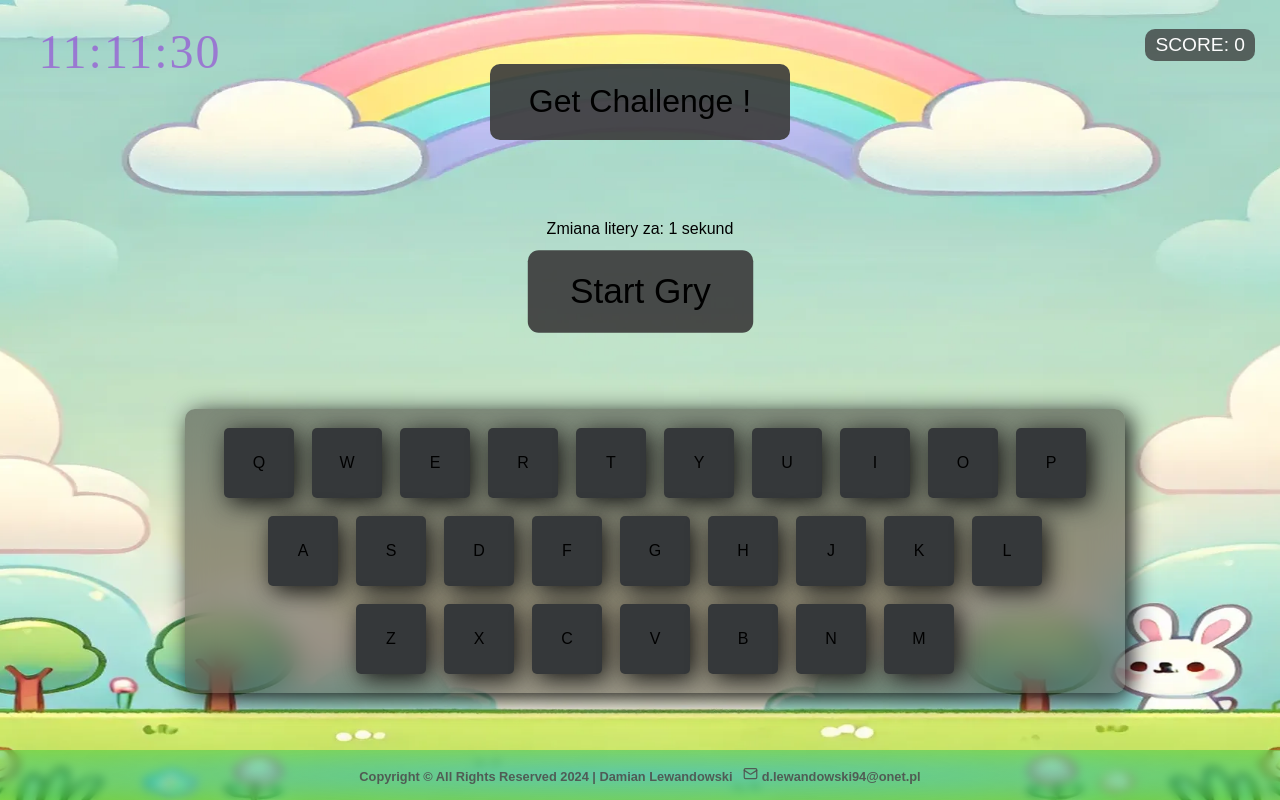
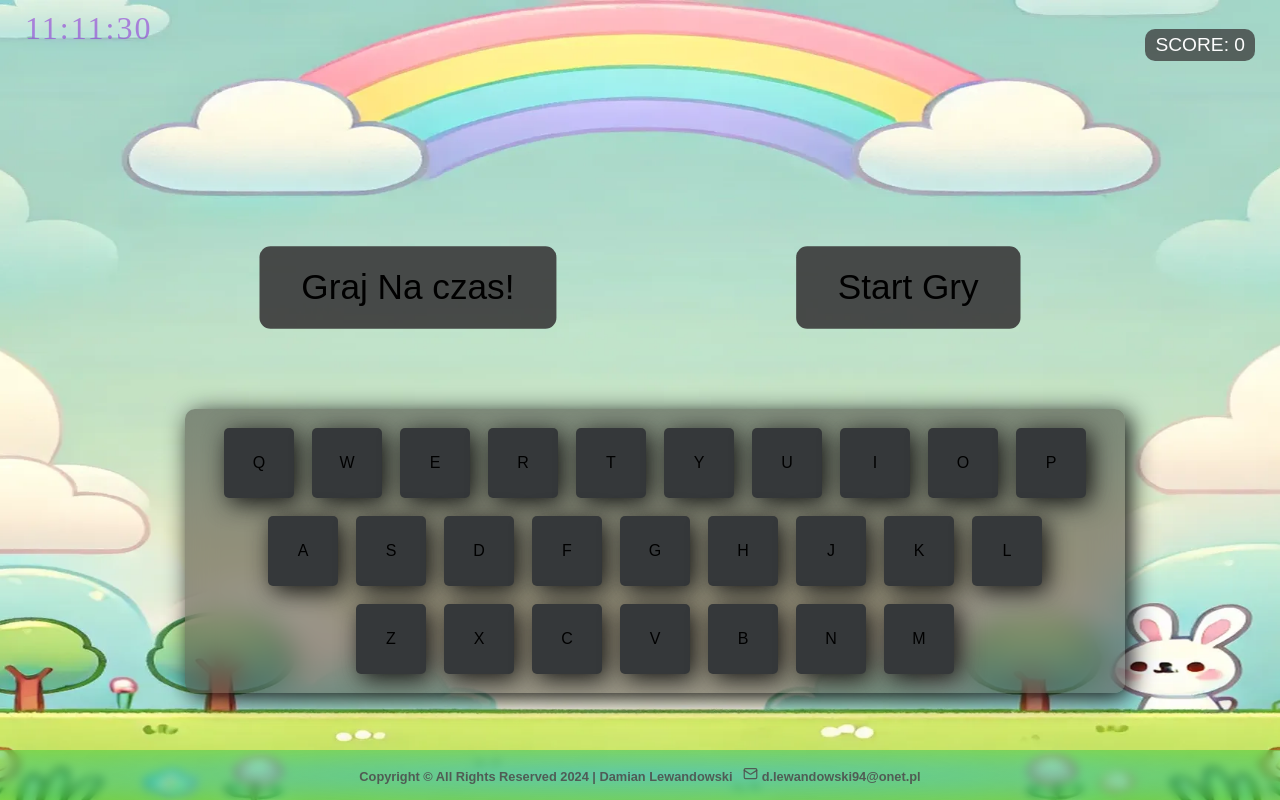
Before and after one commit to dalewandowski/RandomLetterApp, a React (Vite) app: page / in a window 1280 px wide. Built offline with nearby package versions, Linux system fonts and the light colour scheme; a web font is replaced by a local one.

Commit message:
add timer & uprade reset interval where answer is correct

```diff
--- a/src/App.jsx
+++ b/src/App.jsx
@@ -1,6 +1,7 @@
 import Footer from "./Components/Footer/Footer.jsx";
 import RandomLetter from "./Components/RandomLetter/RandomLetter.jsx";
 import DigitalClock from "./Components/Clock/DigitalClock.jsx";
+
 import "/app.css";
 function App() {
   return (
--- a/src/Components/Challenge/Challenge.jsx
+++ b/src/Components/Challenge/Challenge.jsx
@@ -1,10 +1,17 @@
-import style from "../RandomLetter/randomLetter.module.css";
-function Challenge({ onClickHandler }) {
+export default function Challenge({
+  handleStartChallenge,
+  timeLeft,
+  className,
+}) {
   return (
-    <button className={style.startButton} onClick={onClickHandler}>
-      Get Challenge !
-    </button>
+    <>
+      <button
+        onClick={handleStartChallenge}
+        type="button"
+        className={className}
+      >
+        Graj Na czas!
+      </button>
+    </>
   );
 }
-
-export default Challenge;
--- a/src/Components/Clock/clock.module.css
+++ b/src/Components/Clock/clock.module.css
@@ -2,8 +2,8 @@
   font-family: "DynaPuff", serif;
   color: hsla(273, 67%, 54%, 0.603);
   position: fixed;
-  top: 3vh;
-  left: 3vw;
-  font-size: 3rem;
+  top: 10px;
+  left: 25px;
+  font-size: 2rem;
   letter-spacing: 2px;
 }
--- a/src/Components/Keyboard/Keyboard.jsx
+++ b/src/Components/Keyboard/Keyboard.jsx
@@ -14,6 +14,7 @@ function Keyboard({ randomLetter, isGameStarted, onClick }) {
       <motion.div
         initial={{ x: -2000 }}
         animate={{ x: 0 }}
+        transition={{ duration: 0.5 }}
         className={style.container}
       >
         {rows.map((row, rowIndex) => (
--- a/src/Components/RandomLetter/RandomLetter.jsx
+++ b/src/Components/RandomLetter/RandomLetter.jsx
@@ -1,4 +1,4 @@
-import { useState, useEffect } from "react";
+import { useState, useEffect, useRef } from "react";
 import Keyboard from "../Keyboard/Keyboard";
 import style from "./randomLetter.module.css";
 import startGame from "../../Functional/startGame";
@@ -6,7 +6,6 @@ import getRandomLetter from "../../Functional/getRandomLetter";
 import playSound from "../../Functional/playSound";
 import { motion, AnimatePresence } from "motion/react";
 import Challenge from "../Challenge/Challenge";
-import useChallengeTimer from "../../Functional/useChallengeTimer";
 
 function RandomLetter() {
   const [randomLetter, setRandomLetter] = useState("");
@@ -15,15 +14,40 @@ function RandomLetter() {
   const [isCorrect, setIsCorrect] = useState(false);
   const [isIncorrect, setIsIncorrect] = useState(false);
   const [answerColor, setAnswerColor] = useState("");
-  const [time, setTime] = useState(1000);
+
+  const [timeInterval, setTimeInterval] = useState(10000);
+  const [timeLeft, setTimeLeft] = useState(timeInterval);
+  const [isChallangeStarted, setIsChallangeStarted] = useState(true);
 
   const correctSound = new Audio("../sounds/correct.mp3");
   const incorrectSound = new Audio("../sounds/incorrect.mp3");
 
+  // Ref to store the interval ID for changing the letter
+  const letterChangeInterval = useRef(null);
+
   /////// Start Game //////
   function handleGameStart() {
-    startGame(setIsGameStarted, setScore, setRandomLetter);
+    startGame(
+      setIsGameStarted,
+      setScore,
+      setRandomLetter,
+      setIsChallangeStarted
+    );
   }
+
+  ///// Reset and start the letter change interval /////
+  function startLetterChangeInterval() {
+    // Clear any existing interval
+    if (letterChangeInterval.current) {
+      clearInterval(letterChangeInterval.current);
+    }
+
+    // Start a new interval
+    letterChangeInterval.current = setInterval(() => {
+      getRandomLetter(setRandomLetter);
+    }, timeInterval);
+  }
+
   ///// onClick function //////
   function handleClickLetter(letter) {
     if (isGameStarted) {
@@ -34,9 +58,12 @@ function RandomLetter() {
         setScore((prevScore) => prevScore + 1);
         setAnswerColor("");
         getRandomLetter(setRandomLetter);
+
+        // Reset time and interval
+        setTimeLeft(timeInterval);
+        startLetterChangeInterval();
       } else {
         playSound(false, correctSound, incorrectSound);
-        setIsCorrect(false);
         setIsIncorrect(true);
         setScore((prevScore) => prevScore - 1);
         setAnswerColor("red");
@@ -54,6 +81,10 @@ function RandomLetter() {
         setScore((prevScore) => prevScore + 1);
         setAnswerColor("");
         getRandomLetter(setRandomLetter);
+
+        // Reset time and interval
+        setTimeLeft(timeInterval);
+        startLetterChangeInterval();
       } else if (isGameStarted) {
         playSound(false, correctSound, incorrectSound);
         setIsCorrect(false);
@@ -68,39 +99,106 @@ function RandomLetter() {
     };
   }, [randomLetter]);
 
-  useChallengeTimer(
-    isGameStarted,
-    score,
-    setScore,
-    getRandomLetter,
-    setRandomLetter,
-    time,
-    setTime
-  );
+  function handleStartChallenge() {
+    setIsGameStarted(true);
+    setIsChallangeStarted(true);
 
-  const handleChallengeClick = () => {
-    setIsGameStarted(true);
+    setTimeInterval(10000); // Reset czasu
+    setScore(0); // Reset wyniku
+    getRandomLetter(setRandomLetter); // Wybierz pierwszą literę
+
+    // Start the interval
+    startLetterChangeInterval();
+  }
+
+  useEffect(() => {
+    if (!isGameStarted) return;
+    else if (isChallangeStarted) {
+      // Start the interval when the challenge begins
+      startLetterChangeInterval();
+      return () => {
+        if (letterChangeInterval.current) {
+          clearInterval(letterChangeInterval.current);
+        }
       };
+    }
+  }, [isChallangeStarted, isGameStarted, timeInterval]);
+
+  ///////// Skracanie czasu co 15 punktów ///////
+  useEffect(() => {
+    if (score > 0 && score % 15 === 0) {
+      setTimeInterval((prevTime) => Math.max(prevTime - 1000, 1000)); // Minimalny czas to 1 sekunda
+    }
+  }, [score]);
+
+  ////// Odliczanie czasu do zmiany litery /////
+  useEffect(() => {
+    if (!isGameStarted) return;
+    if (isChallangeStarted) {
+      const interval = setInterval(() => {
+        setTimeLeft((prevTime) => prevTime - 1000);
+      }, 1000);
+
+      if (timeLeft <= 0) {
+        setTimeLeft(timeInterval);
+      }
+
+      return () => clearInterval(interval);
+    }
+  }, [isChallangeStarted, isGameStarted, timeLeft, timeInterval]);
+
+  useEffect(() => {
+    return () => {
+      // Clear the interval when the component unmounts
+      if (letterChangeInterval.current) {
+        clearInterval(letterChangeInterval.current);
+      }
+    };
+  }, []);
+
+  console.log("timeLeft", timeLeft);
+  console.log("timeInterval", timeInterval);
 
   return (
     <main>
-      <Challenge onClickHandler={handleChallengeClick} />
-      <p>Zmiana litery za: {time / 1000} sekund</p>
+      {isChallangeStarted && isGameStarted ? (
+        <h5 className={style.timeLeft}>
+          Pozostało {timeLeft / 1000} sekund do zmiany litery
+        </h5>
+      ) : (
+        ""
+      )}
       <div>
         <p className={style.scoreParagraph}>SCORE: {score}</p>
         <AnimatePresence mode="popLayout">
           {!isGameStarted ? (
-            <motion.button
+            <motion.div
               initial={{ scale: 1 }}
               animate={{ scale: [1, 1.1, 1] }}
               transition={{ duration: 1, easing: "easeIn", repeat: Infinity }}
               key={isGameStarted}
+              style={{
+                display: "flex",
+                justifyContent: "center",
+                alignItems: "space-between",
+                perspective: "1000px",
+              }}
+            >
+              <Challenge
+                handleStartChallenge={handleStartChallenge}
+                buttonText="Gra na Czas"
+                timeLeft={timeLeft / 1000}
+                className={style.startButton}
+              />
+              <motion.button
                 className={style.startButton}
                 onClick={handleGameStart}
               >
                 Start Gry
               </motion.button>
+            </motion.div>
           ) : (
+            <>
               <motion.span
                 key={isGameStarted}
                 className={style.randomLetter}
@@ -115,6 +213,7 @@ function RandomLetter() {
               >
                 {randomLetter.toUpperCase()}
               </motion.span>
+            </>
           )}
         </AnimatePresence>
       </div>
--- a/src/Components/RandomLetter/randomLetter.module.css
+++ b/src/Components/RandomLetter/randomLetter.module.css
@@ -42,6 +42,18 @@
   color: #fdfdfd;
 }
 
+.timeLeft {
+  position: fixed;
+  top: 12%;
+  left: 50%;
+  transform: translateX(-50%);
+  font-size: 1.2rem;
+  background-color: #3d3d3dc4;
+  border-radius: 10px;
+  padding: 5px 10px;
+  color: #fdfdfd;
+  padding: 5px 10px;
+}
 @media (max-width: 964px) {
   .randomLetter {
     font-size: 4rem;
--- a/src/Functional/startGame.jsx
+++ b/src/Functional/startGame.jsx
@@ -1,7 +1,13 @@
 import getRandomLetter from "./getRandomLetter";
 
-export default function startGame(setIsGameStarted, setScore, setRandomLetter) {
+export default function startGame(
+  setIsGameStarted,
+  setScore,
+  setRandomLetter,
+  setIsChallangeStarted
+) {
   setIsGameStarted(true);
+  setIsChallangeStarted(false);
   setScore(0);
   getRandomLetter(setRandomLetter);
 }
--- a/src/Functional/useChallengeTimer.jsx
+++ b/src/Functional/useChallengeTimer.jsx
@@ -1,27 +1,32 @@
 import { useEffect } from "react";
 
 export default function useChallengeTimer(
-  isGameStarted,
+  setRandomLetter,
   setScore,
-  score,
-  getRandomLetter,
-  setRandomLetter,
-  time,
-  setTime
+  setTimeLeft,
+  timer,
+  setTimer,
+  getRandomLetter
 ) {
   useEffect(() => {
-    getRandomLetter(setRandomLetter); // Zmień literę
-    if (!isGameStarted) return; // Jeśli gra się nie rozpoczęła, nie rób nic
+    const interval = setInterval(() => {
+      setTimer(timer - 1);
+      if (timer <= 0) {
+        setTimer(10);
+        getRandomLetter(setRandomLetter);
+        if (setScore) {
+          setScore((score) => score + 15);
+        }
+      }
+    }, 1000);
+    return () => clearInterval(interval);
+  }, [timer, setRandomLetter, setScore]);
 
-    const interval = setInterval(() => {
-      getRandomLetter(setRandomLetter); // Zmień literę
-      if (score === 3) {
-        setScore(0);
-        setTime((prevTime) => Math.max(prevTime - 1000, 1000)); // Skróć czas, minimum 1 sekunda
-        console.log(time);
-      }
-    }, time);
+  useEffect(() => {
+    if (setTimeLeft) {
+      setTimeLeft(timer);
+    }
+  }, [timer, setTimeLeft]);
 
-    return () => clearInterval(interval); // Wyczyść interwał przy demontażu komponentu lub zmianie zależności
-  }, [isGameStarted, score, time, getRandomLetter, setRandomLetter, setTime]);
+  return timer;
 }
```
Also changed, not shown: src/Components/Challenge/challenge.module.css (added). Lines whose indentation alone changed are shown as unchanged.
